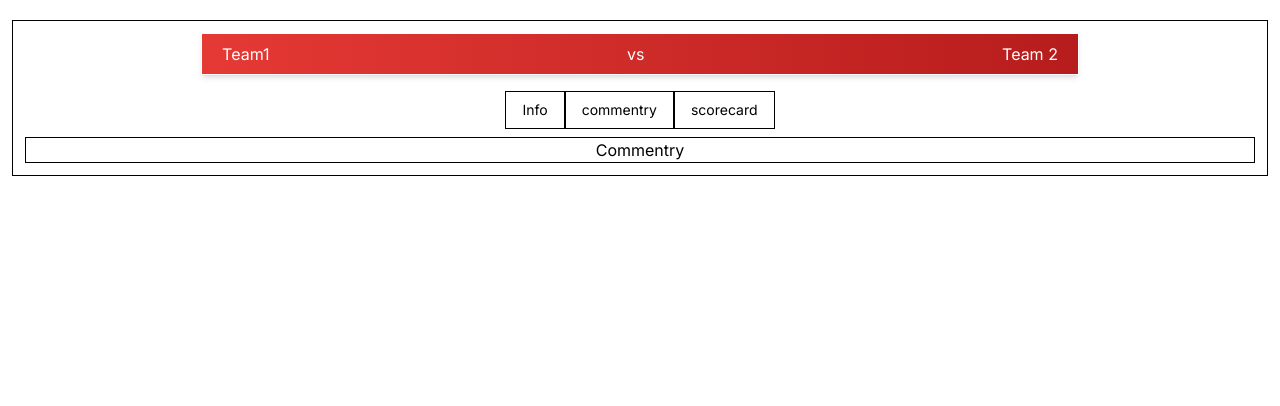
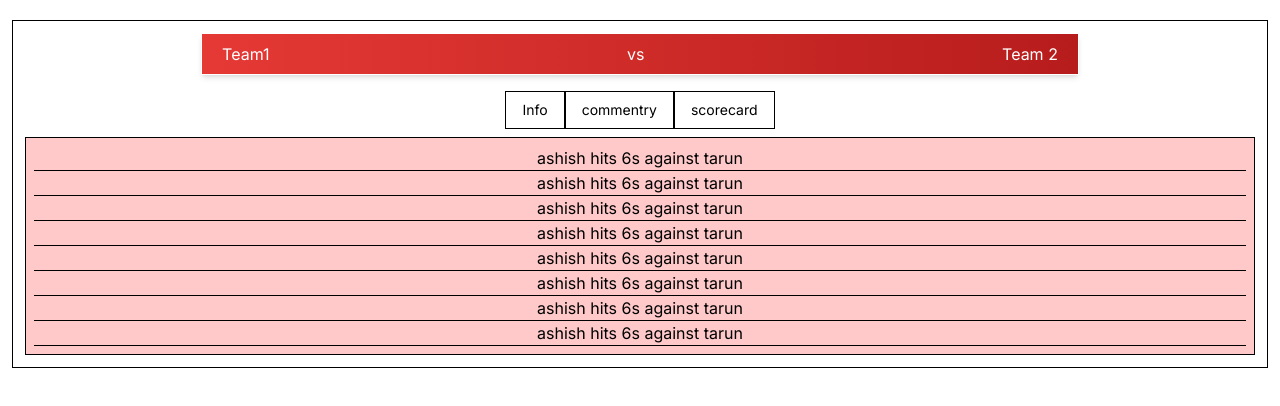
Before and after one commit to ASHISHPUNDIR12/CricketScoreTracker, a React (Vite) app in the folder frontend/: page /match/1 in a window 1280 px wide. Both pictures are taken after a click on the button "commentry". Shown: the top 406 px of the page. Built offline with nearby package versions, Linux system fonts and the light colour scheme.

Commit message:
updated commentry card

```diff
--- a/frontend/src/components/Commentry.tsx
+++ b/frontend/src/components/Commentry.tsx
@@ -1,8 +1,22 @@
-
 const Commentry = () => {
   return (
-    <div>Commentry</div>
-  )
-}
+    <div>
+      <div>
+        <div className=" bg-red-200 ">
+          <ul className=" p-2 " >
+            <li className="border-b">ashish hits 6s against tarun </li>
+            <li className="border-b">ashish hits 6s against tarun </li>
+            <li className="border-b">ashish hits 6s against tarun </li>
+            <li className="border-b">ashish hits 6s against tarun </li>
+            <li className="border-b">ashish hits 6s against tarun </li>
+            <li className="border-b">ashish hits 6s against tarun </li>
+            <li className="border-b">ashish hits 6s against tarun </li>
+            <li className="border-b">ashish hits 6s against tarun </li>
+          </ul>
+        </div>
+      </div>
+    </div>
+  );
+};
 
-export default Commentry
+export default Commentry;
```
